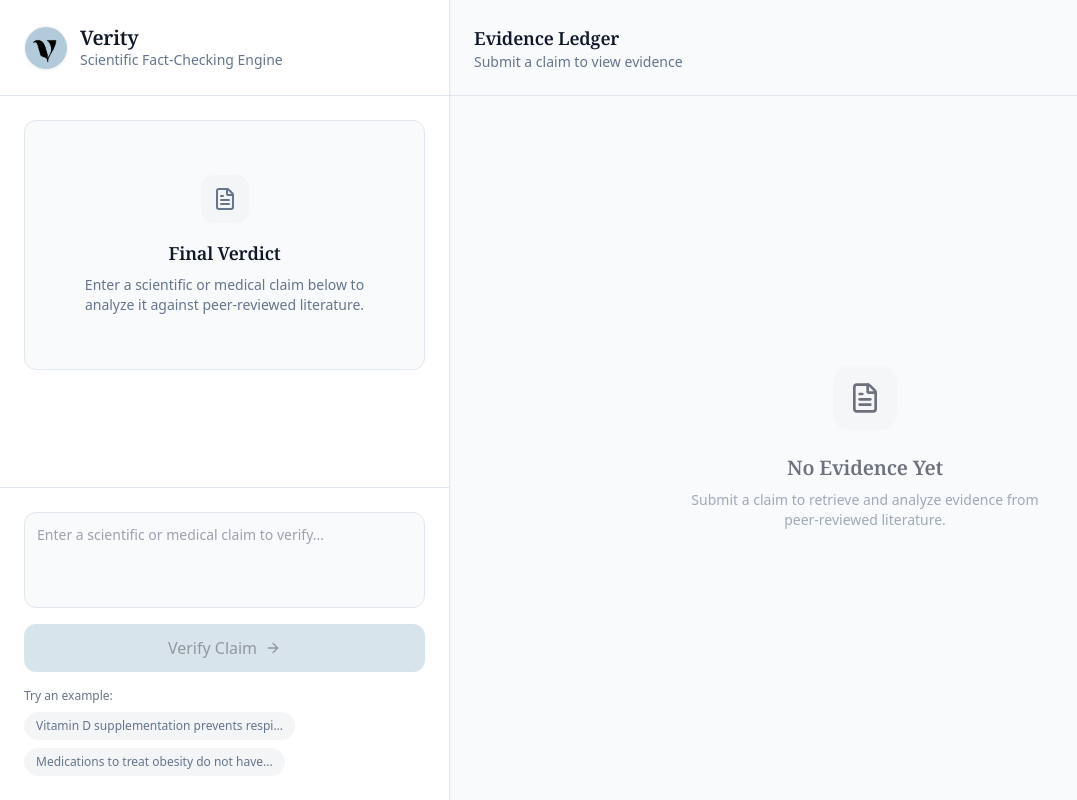
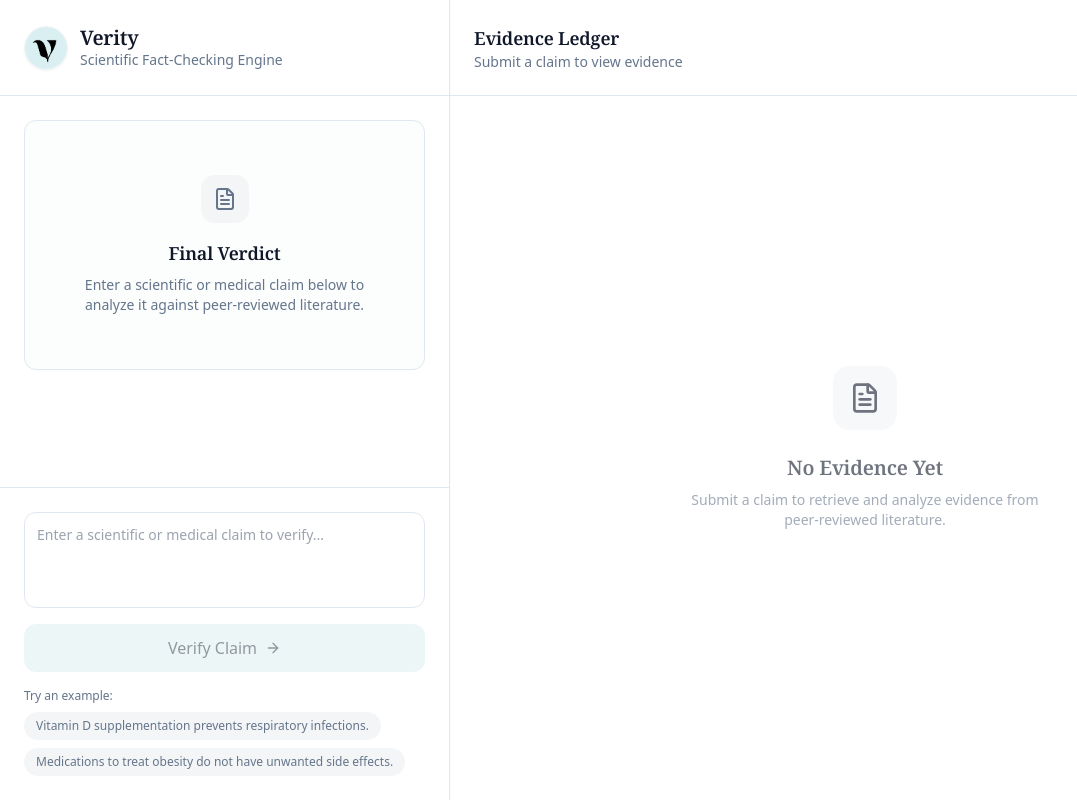
Before and after one commit to AryanAngiras31/Verity, a React (Vite) app in the folder frontend/: page / in a window 1280 px wide. Shown: the whole page, without its empty margins (0-1077 px from the left). Built offline with nearby package versions, Linux system fonts and the light colour scheme.

Commit message:
feat(frontend): Change to lighter blue accent and use white for the background.

```diff
--- a/frontend/src/App.tsx
+++ b/frontend/src/App.tsx
@@ -58,7 +58,7 @@ export default function App() {
   return (
     <div className="flex h-screen w-full bg-background overflow-hidden font-sans">
       {/* LEFT PANE: Input and Verdict */}
-      <div className="w-[450px] min-w-[450px] h-full flex flex-col border-r border-border bg-card shadow-sm z-10">
+      <div className="w-[450px] min-w-[450px] h-full flex flex-col border-r border-border bg-background shadow-sm z-10">
         <header className="h-24 p-6 border-b border-border flex items-center gap-3 shrink-0">
           <img
             src={logo}
@@ -76,7 +76,7 @@ export default function App() {
         </header>
 
         <div className="flex-1 p-6 overflow-y-auto">
-          <div className="bg-background border border-border rounded-xl p-8 flex flex-col items-center justify-center text-center min-h-[250px]">
+          <div className="bg-card border border-border rounded-xl p-8 flex flex-col items-center justify-center text-center min-h-[250px]">
             {isLoading ? (
               <div className="animate-pulse flex flex-col items-center">
                 <div className="w-12 h-12 bg-muted rounded-lg mb-4"></div>
@@ -120,7 +120,7 @@ export default function App() {
           </div>
         </div>
 
-        <div className="p-6 border-t border-border bg-card">
+        <div className="p-6 border-t border-border bg-background">
           <form onSubmit={handleVerify} className="flex flex-col gap-4">
             <textarea
               className="w-full h-24 p-3 bg-background border border-border rounded-xl resize-none focus:outline-none focus:ring-2 focus:ring-ring focus:border-transparent text-sm"
@@ -132,7 +132,7 @@ export default function App() {
             <button
               type="submit"
               disabled={isLoading || !inputValue.trim()}
-              className="w-full bg-primary text-primary-foreground hover:opacity-90 transition-opacity font-medium rounded-xl py-3 flex items-center justify-center gap-2 disabled:opacity-50"
+              className="w-full bg-primary text-primary-foreground hover:opacity-85 transition-opacity font-medium rounded-xl py-3 flex items-center justify-center gap-2 disabled:opacity-50"
             >
               {isLoading ? "Analyzing..." : "Verify Claim"}
               {!isLoading && <ArrowRight className="w-4 h-4" />}
@@ -152,7 +152,7 @@ export default function App() {
                 }
                 className="text-xs bg-muted hover:bg-border text-muted-foreground px-3 py-1.5 rounded-full transition-colors text-left line-clamp-1"
               >
-                Vitamin D supplementation prevents respi...
+                Vitamin D supplementation prevents respiratory infections.
               </button>
               <button
                 onClick={() =>
@@ -162,7 +162,7 @@ export default function App() {
                 }
                 className="text-xs bg-muted hover:bg-border text-muted-foreground px-3 py-1.5 rounded-full transition-colors text-left line-clamp-1"
               >
-                Medications to treat obesity do not have...
+                Medications to treat obesity do not have unwanted side effects.
               </button>
             </div>
           </div>
@@ -212,11 +212,11 @@ export default function App() {
                           href={`https://scholar.google.com/scholar?q=${encodeURIComponent(item.title)}`}
                           target="_blank"
                           rel="noopener noreferrer"
-                          className="hover:underline hover:text-primary transition-colors flex items-start gap-1.5 group"
+                          className="hover:underline hover:text-blue-400 transition-colors flex items-start gap-1.5 group"
                           title="Search on Google Scholar"
                         >
                           <span>{item.title}</span>
-                          <ExternalLink className="w-3.5 h-3.5 mt-1 shrink-0 text-muted-foreground group-hover:text-primary" />
+                          <ExternalLink className="w-3.5 h-3.5 mt-1 shrink-0 text-muted-foreground group-hover:text-blue-400" />
                         </a>
                       </h3>
                     </div>
--- a/frontend/src/index.css
+++ b/frontend/src/index.css
@@ -7,18 +7,18 @@
 @layer base {
     :root {
         /* Soft, muted pastel background (slightly warmer off-white) */
-        --background: 210 25% 98%;
+        --background: 0 0% 100%;
         --foreground: 222 47% 11%;
 
         /* Clean white for cards */
-        --card: 0 0% 100%;
+        --card: 200 30% 99%;
         --card-foreground: 222 47% 11%;
 
         --popover: 0 0% 100%;
         --popover-foreground: 222 47% 11%;
 
         /* Soft "Powder Blue" for primary actions */
-        --primary: 205 35% 78%;
+        --primary: 185 45% 90%;
         --primary-foreground: 210 25% 20%;
 
         --secondary: 210 20% 96%;
```
Also changed, not shown: frontend/public/logo.png, frontend/src/assets/logo.png.
